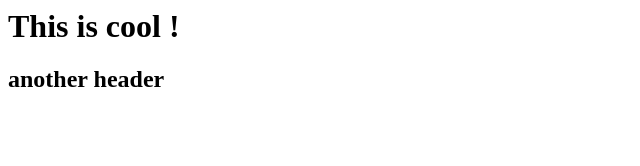
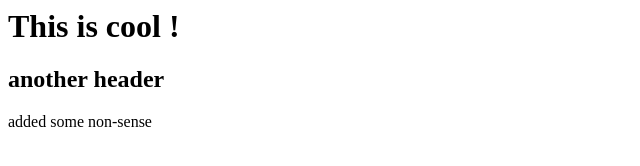
Before and after one commit to EsmoMU/MYFSE-2025-PM, a plain HTML site: page index.html in a window 1280 px wide. Shown: the whole page, without its empty margins (0-640 px from the left). Drawn offline with Linux system fonts and the light colour scheme.

Commit message:
added somethi

```diff
--- a/index.html
+++ b/index.html
@@ -10,5 +10,6 @@
 
 
   <h2> another header</h2>
+  added some non-sense
 </body>
 </html>
```
